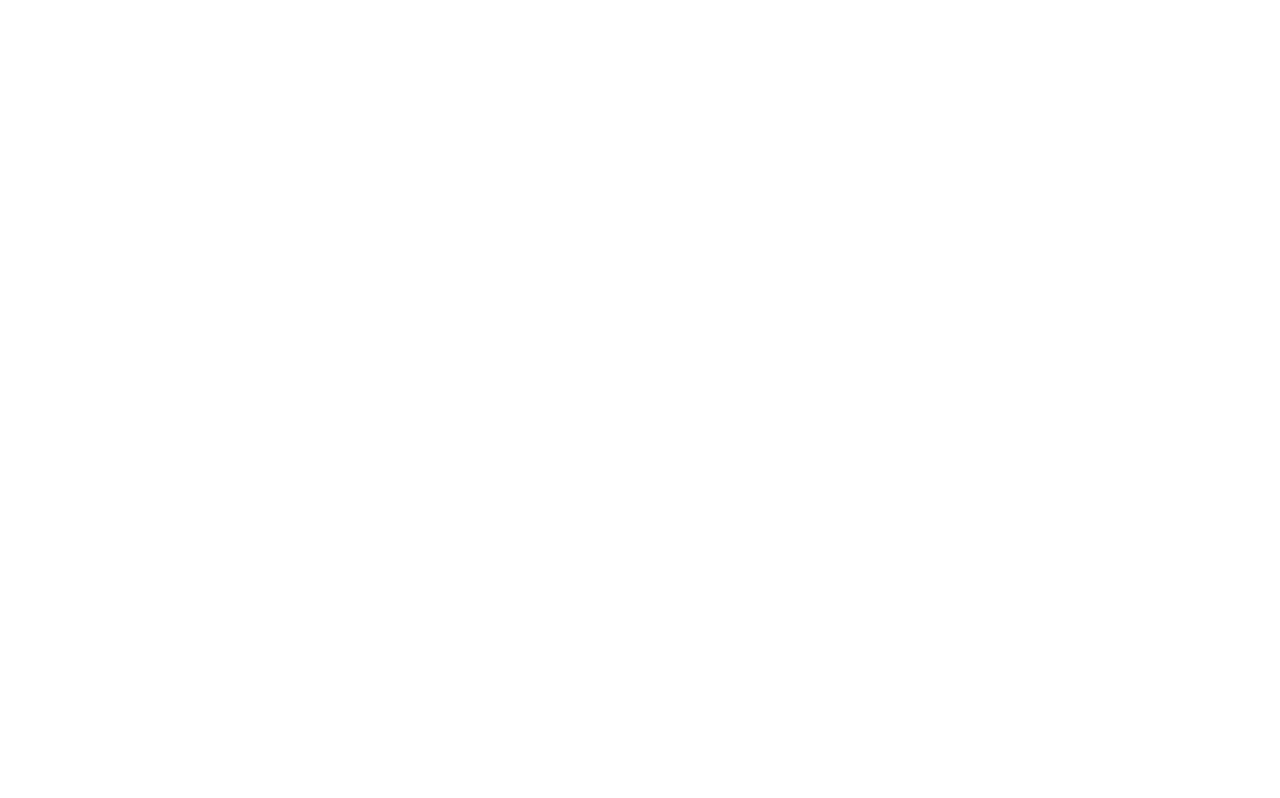
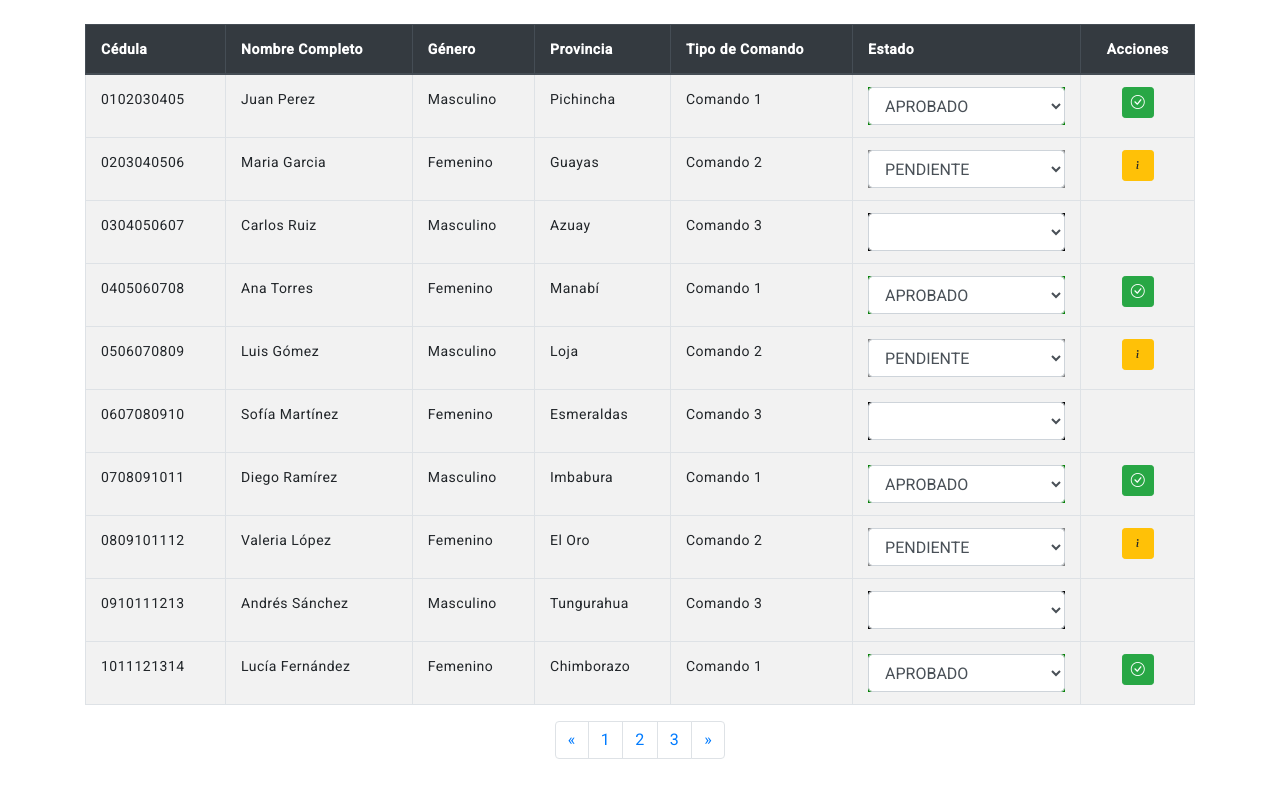
Before and after one commit to Anyel-ec/Project-Angular-18-ProgramationAdvance, an Angular app: page /verify-data in a window 1280 px wide. Before the commit this address led to /. Shown: the top 798 px of the page. Built offline with nearby package versions, Linux system fonts and the light colour scheme.

Commit message:
add datatable of verify data

```diff
--- a/angular.json
+++ b/angular.json
@@ -32,6 +32,7 @@
               }
             ],
             "styles": [
+              "@angular/material/prebuilt-themes/azure-blue.css",
               "src/styles.scss"
             ],
             "scripts": [],
@@ -96,6 +97,7 @@
               }
             ],
             "styles": [
+              "@angular/material/prebuilt-themes/azure-blue.css",
               "src/styles.scss"
             ],
             "scripts": []
--- a/package.json
+++ b/package.json
@@ -12,10 +12,12 @@
   "private": true,
   "dependencies": {
     "@angular/animations": "^18.0.0",
+    "@angular/cdk": "^18.0.3",
     "@angular/common": "^18.0.0",
     "@angular/compiler": "^18.0.0",
     "@angular/core": "^18.0.0",
     "@angular/forms": "^18.0.0",
+    "@angular/material": "^18.0.3",
     "@angular/platform-browser": "^18.0.0",
     "@angular/platform-browser-dynamic": "^18.0.0",
     "@angular/platform-server": "^18.0.0",
--- a/src/app/app.config.ts
+++ b/src/app/app.config.ts
@@ -3,7 +3,8 @@
 
 import { routes } from './app.routes';
 import { provideClientHydration } from '@angular/platform-browser';
+import { provideAnimationsAsync } from '@angular/platform-browser/animations/async';
 
 export const appConfig: ApplicationConfig = {
-  providers: [provideZoneChangeDetection({ eventCoalescing: true }), provideRouter(routes), provideClientHydration()]
+  providers: [provideZoneChangeDetection({ eventCoalescing: true }), provideRouter(routes), provideClientHydration(), provideAnimationsAsync()]
 };
--- a/src/app/app.routes.ts
+++ b/src/app/app.routes.ts
@@ -1,6 +1,7 @@
 import { RouterModule, Routes } from '@angular/router';
 import { UploadReceiptComponent } from './views/upload-receipt/upload-receipt.component';
 import { RegistrationFormComponent } from './views/registration-form/registration-form.component';
+import { VerifyDataComponent } from './views/verify-data/verify-data.component';
 import { NgModule } from '@angular/core';
 
 
@@ -13,6 +14,10 @@
   {
     path: 'registro-aspirantes',
     component: RegistrationFormComponent
+  },
+  {
+     path: 'verify-data',
+    component: VerifyDataComponent
   }
 ];
 
--- a/src/app/views/verify-data/verify-data.component.html
+++ b/src/app/views/verify-data/verify-data.component.html
@@ -1 +1,64 @@
-<p>verify-data works!</p>
+<div class="  container mt-4" >
+
+  <div class="table-responsive">
+    <table class="table table-bordered table-striped">
+      <thead class="thead-dark">
+        <tr>
+          <th>Cédula</th>
+          <th>Nombre Completo</th>
+          <th>Género</th>
+          <th>Provincia</th>
+          <th>Tipo de Comando</th>
+          <th>Estado</th>
+          <th class="text-center">Acciones</th>
+        </tr>
+      </thead>
+      <tbody>
+        <tr *ngFor="let element of dataSource.data; let isFirstRow = first">
+          <td>{{ element.cedula }}</td>
+          <td>{{ element.nombreCompleto }}</td>
+          <td>{{ element.genero }}</td>
+          <td>{{ element.provincia }}</td>
+          <td>{{ element.tipoDeComando }}</td>
+          <td [ngClass]="{'first-row': isFirstRow}">
+            <div class="estado-container" [ngStyle]="{'background-color': getEstadoColor(element.estado)}">
+              <select [(ngModel)]="element.estado" class="form-control">
+                <option *ngFor="let estado of estados" [ngValue]="estado.value">{{ estado.value }}</option>
+              </select>
+            </div>
+          </td>
+          <td class="text-center">
+            <button type="button" class="btn btn-sm btn-success mx-1" *ngIf="element.estado === 'APROBADO'" title="Visto">
+              <i class="bi bi-check-circle"></i>
+            </button>
+            <button type="button" class="btn btn-sm btn-danger mx-1" *ngIf="element.estado === 'NO APROBADO'" title="Eliminar">
+              <i class="bi bi-x-circle"></i>
+            </button>
+            <button type="button" class="btn btn-sm btn-warning mx-1" *ngIf="element.estado === 'PENDIENTE'" title="Pendiente">
+              <i class="bi bi-info"></i>
+            </button>
+
+          </td>
+        </tr>
+      </tbody>
+    </table>
+  </div>
+
+  <nav aria-label="Page navigation">
+    <ul class="pagination justify-content-center">
+      <li class="page-item">
+        <a class="page-link" href="#" aria-label="Previous">
+          <span aria-hidden="true">&laquo;</span>
+        </a>
+      </li>
+      <li class="page-item"><a class="page-link" href="#">1</a></li>
+      <li class="page-item"><a class="page-link" href="#">2</a></li>
+      <li class="page-item"><a class="page-link" href="#">3</a></li>
+      <li class="page-item">
+        <a class="page-link" href="#" aria-label="Next">
+          <span aria-hidden="true">&raquo;</span>
+        </a>
+      </li>
+    </ul>
+  </nav>
+</div>
--- a/src/app/views/verify-data/verify-data.component.scss
+++ b/src/app/views/verify-data/verify-data.component.scss
@@ -0,0 +1,79 @@
+/* Estilo del contenedor principal de la tabla */
+.table-container {
+  margin: 20px auto; /* Margen superior e inferior automático y margen izquierdo y derecho de 20px */
+  width: 80%; /* Ancho máximo del contenedor del 80% del contenedor padre */
+  max-width: 1200px; /* Ancho máximo absoluto de 1200px */
+  border: 1px solid #ccc; /* Borde de 1px sólido color gris claro */
+  border-radius: 8px; /* Borde redondeado de 8px */
+  overflow: hidden; /* Oculta el contenido que desborda del contenedor */
+  box-shadow: 0 2px 4px rgba(0, 0, 0, 0.1); /* Sombra ligera */
+  text-size-adjust: 100%; /* Ajuste de tamaño de texto al 100% */
+}
+
+/* Estilo de la tabla */
+table {
+  width: 100%; /* Ocupa el 100% del ancho disponible */
+  border-collapse: collapse; /* Colapso de bordes entre celdas */
+}
+
+/* Estilo de las celdas de encabezado y cuerpo */
+th, td {
+  padding: 12px 15px; /* Relleno interno de 12px arriba y abajo, 15px a la izquierda y derecha */
+  text-align: left; /* Alineación del texto a la izquierda */
+  font-size: 14px; /* Tamaño de letra de 14px */
+}
+
+/* Estilo de los encabezados de columna */
+th {
+  background-color: #241ad6; /* Fondo gris claro */
+  color: rgb(11, 11, 11); /* Texto negro */
+  font-weight: bold; /* Texto en negrita */
+
+}
+
+/* Estilo de filas pares */
+tr:nth-child(even) {
+  background-color: #f2f2f2; /* Fondo gris más claro para filas pares */
+}
+
+/* Estilo de filas al hacer hover */
+tr:hover {
+  background-color: #ddd; /* Fondo gris más oscuro al hacer hover */
+}
+
+/* Estilo específico para la primera fila */
+
+
+/* Estilo del paginador */
+mat-paginator {
+  margin: 10px 0; /* Margen arriba y abajo de 10px */
+}
+
+/* Estilo de la etiqueta de rango del paginador */
+mat-paginator .mat-paginator-range-label {
+  color: #4CAF50; /* Color de texto verde */
+}
+
+/* Estilo de los iconos del paginador */
+.mat-paginator-icon {
+  color: #4CAF50; /* Color de los iconos verde */
+}
+
+/* Estilo para los selectores de Material */
+.mat-select {
+  width: 100%; /* Ancho completo */
+}
+
+/* Estilo para el gatillo de los selectores de Material */
+.mat-select-trigger {
+  display: flex; /* Mostrar como flexbox */
+  align-items: center; /* Alinear elementos al centro */
+}
+/* Estilo para los botones de acciones */
+.acciones-container button {
+  border-radius: 50%; /* Borde circular */
+  margin-left: 5px; /* Margen izquierdo de 5px entre botones */
+}
+.mat-button {
+  border-radius: 20px; /* Ajusta el valor según el radio de borde que desees */
+}
--- a/src/app/views/verify-data/verify-data.component.ts
+++ b/src/app/views/verify-data/verify-data.component.ts
@@ -1,12 +1,61 @@
-import { Component } from '@angular/core';
+import { AfterViewInit, Component, ViewChild } from '@angular/core';
+import { MatPaginator } from '@angular/material/paginator';
+import { MatTableDataSource } from '@angular/material/table';
+import { MatSelectModule } from '@angular/material/select';
+import { MatButtonModule } from '@angular/material/button';
+import { MatIconModule } from '@angular/material/icon';
+import { CommonModule } from '@angular/common';
+import { FormsModule } from '@angular/forms';
+
+export interface PersonData {
+  cedula: string;
+  nombreCompleto: string;
+  genero: string;
+  provincia: string;
+  tipoDeComando: string;
+  estado: string;
+}
+
+
+
+const ESTADOS = [
+  { value: 'APROBADO', color: 'green' },
+  { value: 'NO APROBADO', color: 'red' },
+  { value: 'PENDIENTE', color: 'gray' }
+];
+
+const ELEMENT_DATA: PersonData[] = [
+  { cedula: '0102030405', nombreCompleto: 'Juan Perez', genero: 'Masculino', provincia: 'Pichincha', tipoDeComando: 'Comando 1', estado: 'APROBADO' },
+  { cedula: '0203040506', nombreCompleto: 'Maria Garcia', genero: 'Femenino', provincia: 'Guayas', tipoDeComando: 'Comando 2', estado: 'PENDIENTE' },
+  { cedula: '0304050607', nombreCompleto: 'Carlos Ruiz', genero: 'Masculino', provincia: 'Azuay', tipoDeComando: 'Comando 3', estado: 'RECHAZADO' },
+  { cedula: '0405060708', nombreCompleto: 'Ana Torres', genero: 'Femenino', provincia: 'Manabí', tipoDeComando: 'Comando 1', estado: 'APROBADO' },
+  { cedula: '0506070809', nombreCompleto: 'Luis Gómez', genero: 'Masculino', provincia: 'Loja', tipoDeComando: 'Comando 2', estado: 'PENDIENTE' },
+  { cedula: '0607080910', nombreCompleto: 'Sofía Martínez', genero: 'Femenino', provincia: 'Esmeraldas', tipoDeComando: 'Comando 3', estado: 'RECHAZADO' },
+  { cedula: '0708091011', nombreCompleto: 'Diego Ramírez', genero: 'Masculino', provincia: 'Imbabura', tipoDeComando: 'Comando 1', estado: 'APROBADO' },
+  { cedula: '0809101112', nombreCompleto: 'Valeria López', genero: 'Femenino', provincia: 'El Oro', tipoDeComando: 'Comando 2', estado: 'PENDIENTE' },
+  { cedula: '0910111213', nombreCompleto: 'Andrés Sánchez', genero: 'Masculino', provincia: 'Tungurahua', tipoDeComando: 'Comando 3', estado: 'RECHAZADO' },
+  { cedula: '1011121314', nombreCompleto: 'Lucía Fernández', genero: 'Femenino', provincia: 'Chimborazo', tipoDeComando: 'Comando 1', estado: 'APROBADO' },
+];
 
 @Component({
   selector: 'app-verify-data',
   standalone: true,
-  imports: [],
   templateUrl: './verify-data.component.html',
-  styleUrl: './verify-data.component.scss'
+  styleUrls: ['./verify-data.component.scss'],
+  imports: [MatSelectModule, CommonModule, MatButtonModule, MatIconModule, FormsModule]
 })
-export class VerifyDataComponent {
+export class VerifyDataComponent implements AfterViewInit {
+  displayedColumns: string[] = ['cedula', 'nombreCompleto', 'genero', 'provincia', 'tipoDeComando', 'estado', 'acciones'];
+  dataSource = new MatTableDataSource<PersonData>(ELEMENT_DATA);
+  estados = ESTADOS;
 
+  @ViewChild(MatPaginator) paginator: MatPaginator;
+
+  ngAfterViewInit() {
+    this.dataSource.paginator = this.paginator;
+  }
+
+  getEstadoColor(estado: string): string {
+    return this.estados.find(e => e.value === estado)?.color || 'black';
+  }
 }
--- a/src/index.html
+++ b/src/index.html
@@ -5,8 +5,11 @@
   <meta charset="UTF-8">
   <meta name="viewport" content="width=device-width, initial-scale=1.0">
   <link href="https://stackpath.bootstrapcdn.com/bootstrap/4.5.2/css/bootstrap.min.css" rel="stylesheet">
+  <link rel="stylesheet" href="https://cdn.jsdelivr.net/npm/bootstrap-icons@1.10.4/font/bootstrap-icons.css">
+  <link href="https://fonts.googleapis.com/css2?family=Roboto:wght@300;400;500&display=swap" rel="stylesheet">
+  <link href="https://fonts.googleapis.com/icon?family=Material+Icons" rel="stylesheet">
 </head>
-<body>
+<body class="mat-typography">
   <app-root></app-root>
   <script src="https://code.jquery.com/jquery-3.5.1.slim.min.js"></script>
   <script src="https://cdn.jsdelivr.net/npm/@popperjs/core@2.5.3/dist/umd/popper.min.js"></script>
--- a/src/styles.scss
+++ b/src/styles.scss
@@ -1 +1,4 @@
 /* You can add global styles to this file, and also import other style files */
+
+html, body { height: 100%; }
+body { margin: 0; font-family: Roboto, "Helvetica Neue", sans-serif; }
```
Also changed, not shown: src/app/app.component.ts (+17 -1 lines), src/app/app.component.html (line endings or trailing spaces), 1 other file (tests, documents, lock files or other folders).
